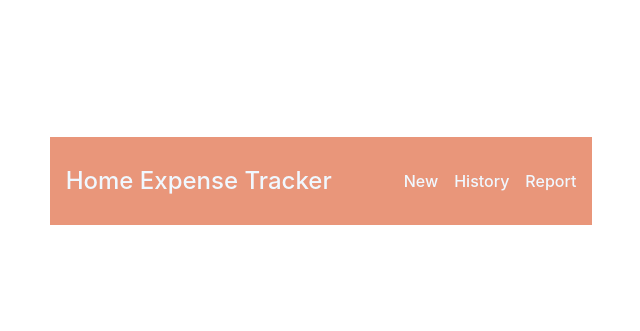
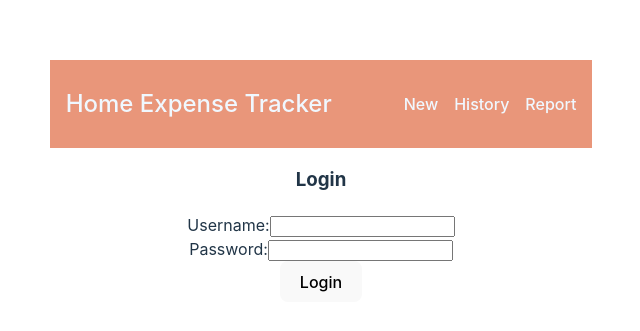
Before and after one commit to shanxichenzekun0125/personal_project_front_end, a React (Vite) app in the folder personal_project_front_end/: page /login in a window 1280 px wide. Shown: the part 219-550 px from the top of the page, without its empty margins (319-959 px from the left). Built offline with nearby package versions, Linux system fonts and the light colour scheme.

Commit message:
login and then redirect to home page

```diff
--- a/personal_project_front_end/src/App.jsx
+++ b/personal_project_front_end/src/App.jsx
@@ -1,24 +1,33 @@
-import React from 'react';
-import SignupPage from './components/SignupPage';
-import './App.css';
+import React, { useState } from 'react';
+import { Route, Routes, Navigate } from 'react-router-dom';
 import LoginPage from './components/LoginPage';
 import ViewHistoryPage from './components/ViewHistoryPage';
 import HomePage from './components/HomePage';
 import Navbar from './components/Navbar';
 import NewTransactionPage from './components/NewTransactionPage';
 import MonthlySummaryPage from './components/MonthlySummaryPage';
-import { Route, Routes } from 'react-router-dom';
+import SignupPage from './components/SignupPage'
 
 function App() {
+  const [user, setUser] = useState(null); // Initialize user to null
+
   return (
     <>
-    <Navbar/>
+      <Navbar user={user} />
       <div>
         <Routes>
-      <Route path="/" exact element={<HomePage/>} />
-      <Route path="/new-transaction" element={<NewTransactionPage/>} />
-      <Route path="/view-history" element={<ViewHistoryPage/>} />
-      <Route path="/monthly-summary" element={<MonthlySummaryPage/>} />
+          <Route
+            path="/"
+            element={user ? <HomePage /> : <Navigate to="/login" />} // Redirect to login if not logged in
+          />
+          <Route path="/login" element={<LoginPage setUser={setUser} />} />
+          {user && ( // Protect the following routes with authentication
+            <>
+              <Route path="/new-transaction" element={<NewTransactionPage />} />
+              <Route path="/view-history" element={<ViewHistoryPage />} />
+              <Route path="/monthly-summary" element={<MonthlySummaryPage />} />
+            </>
+          )}
         </Routes>
       </div>
     </>
@@ -26,3 +35,43 @@ function App() {
 }
 
 export default App;
+
+
+
+
+
+
+
+
+
+
+
+
+// import React from 'react';
+// import SignupPage from './components/SignupPage';
+// import './App.css';
+// import LoginPage from './components/LoginPage';
+// import ViewHistoryPage from './components/ViewHistoryPage';
+// import HomePage from './components/HomePage';
+// import Navbar from './components/Navbar';
+// import NewTransactionPage from './components/NewTransactionPage';
+// import MonthlySummaryPage from './components/MonthlySummaryPage';
+// import { Route, Routes } from 'react-router-dom';
+
+// function App() {
+//   return (
+//   <><LoginPage/>
+//     <Navbar/>
+//     <div>
+//     <Routes>
+//       <Route path="/" exact element={<HomePage/>} />
+//       <Route path="/new-transaction" element={<NewTransactionPage/>} />
+//       <Route path="/view-history" element={<ViewHistoryPage/>} />
+//       <Route path="/monthly-summary" element={<MonthlySummaryPage/>} />
+//     </Routes>
+//     </div>
+//   </>
+//   );
+// }
+
+// export default App;
--- a/personal_project_front_end/src/components/LoginPage.jsx
+++ b/personal_project_front_end/src/components/LoginPage.jsx
@@ -1,59 +1,125 @@
 import React, { useState } from 'react';
-import { api } from "../utility";
+import { useNavigate } from 'react-router-dom'; // Use useNavigate
+import { api } from '../utility';
 
-function LoginPage() {
-  const [email, setEmail] = useState('');
+function LoginPage({ setUser }) {
+  const [userName, setUserName] = useState('');
   const [password, setPassword] = useState('');
-  const [errorMessage, setErrorMessage] = useState('');
+  const navigate = useNavigate(); // Use useNavigate for navigation
 
-  const handleSubmit = async (e) => {
-    e.preventDefault();
+  const handleLogin = async () => {
+    try {
+      // Your login API call here
+      // For example:
+      // const response = await api.post('/login', { userName, password });
 
-    try {
-      const response = await api.post("user/login/", {
-        email: email,
-        password: password
-      });
-
-      // Handle the successful login response here, e.g., store user token
-      console.log("Login successful!", response.data);
+      // Assuming successful login, set the user and navigate to HomePage
+      setUser({ username: userName });
+      navigate('/'); // Navigate to HomePage
     } catch (error) {
-      // Handle the login error here
-      console.error("Error logging in:", error);
-      setErrorMessage("Invalid email or password");
+      console.error('Error logging in:', error);
     }
   };
 
   return (
     <div className="login-page">
-      <h3>Login to Home Expense Tracker</h3>
-      {errorMessage && <p className="error-message">{errorMessage}</p>}
-      <form onSubmit={handleSubmit}>
-        <div className="input-group">
-          <label>Email:</label>
+      <h3>Login</h3>
+      <form>
+        <div>
+          <label>Username:</label>
           <input
-            type="email"
-            value={email}
-            onChange={(e) => setEmail(e.target.value)}
-            required
+            type="text"
+            value={userName}
+            onChange={(e) => setUserName(e.target.value)}
           />
         </div>
-        <div className="input-group">
+        <div>
           <label>Password:</label>
           <input
             type="password"
             value={password}
             onChange={(e) => setPassword(e.target.value)}
-            required
           />
         </div>
-        <button type="submit">Login</button>
+        <div>
+          <button type="button" onClick={handleLogin}>
+            Login
+          </button>
+        </div>
       </form>
     </div>
   );
 }
 
 export default LoginPage;
+
+
+
+
+
+
+
+
+
+
+
+
+// import React, { useState } from 'react';
+// import { api } from "../utility";
+
+// function LoginPage() {
+//   const [email, setEmail] = useState('');
+//   const [password, setPassword] = useState('');
+//   const [errorMessage, setErrorMessage] = useState('');
+
+//   const handleSubmit = async (e) => {
+//     e.preventDefault();
+
+//     try {
+//       const response = await api.post("user/login/", {
+//         email: email,
+//         password: password
+//       });
+
+//       // Handle the successful login response here, e.g., store user token
+//       console.log("Login successful!", response.data);
+//     } catch (error) {
+//       // Handle the login error here
+//       console.error("Error logging in:", error);
+//       setErrorMessage("Invalid email or password");
+//     }
+//   };
+
+//   return (
+//     <div className="login-page">
+//       <h3>Login to Home Expense Tracker</h3>
+//       {errorMessage && <p className="error-message">{errorMessage}</p>}
+//       <form onSubmit={handleSubmit}>
+//         <div className="input-group">
+//           <label>Email:</label>
+//           <input
+//             type="email"
+//             value={email}
+//             onChange={(e) => setEmail(e.target.value)}
+//             required
+//           />
+//         </div>
+//         <div className="input-group">
+//           <label>Password:</label>
+//           <input
+//             type="password"
+//             value={password}
+//             onChange={(e) => setPassword(e.target.value)}
+//             required
+//           />
+//         </div>
+//         <button type="submit">Login</button>
+//       </form>
+//     </div>
+//   );
+// }
+
+// export default LoginPage;
 
 
 
--- a/personal_project_front_end/src/components/Navbar.jsx
+++ b/personal_project_front_end/src/components/Navbar.jsx
@@ -3,12 +3,15 @@ import { Link } from 'react-router-dom';
 import '../styles.css';
 
 export default function Navbar() {
+
+
   return (
     <nav className="nav">
       <Link to="/" className="site-title">
         Home Expense Tracker
       </Link>
       <ul>
+
         <li>
           <Link to="/new-transaction">New</Link>
         </li>
```
Lines whose indentation alone changed are shown as unchanged.
